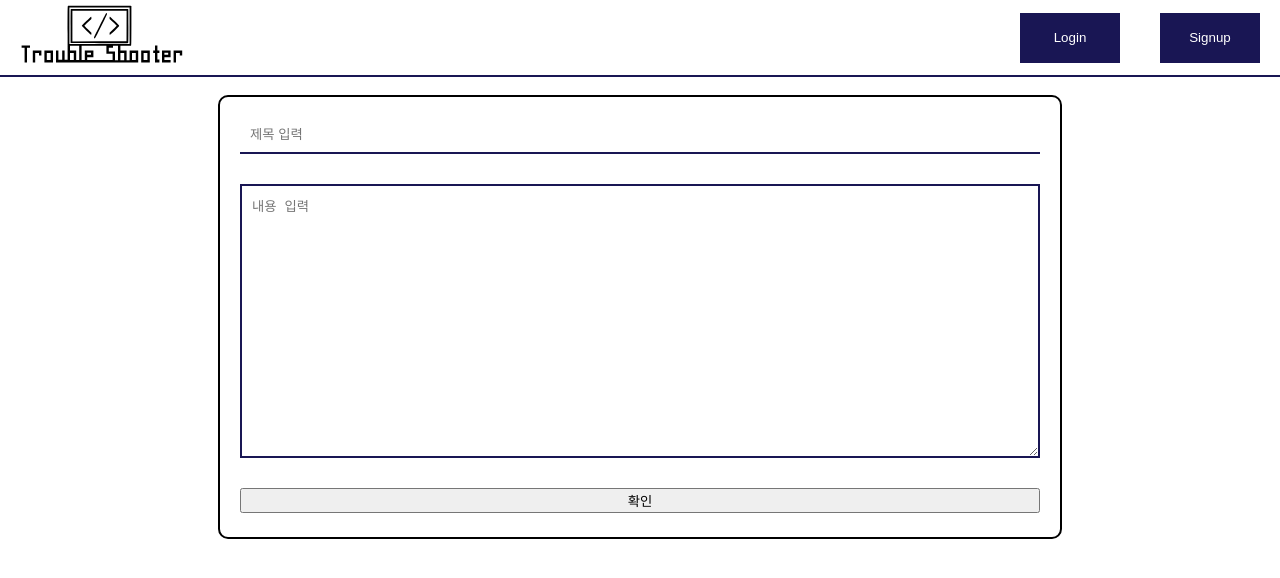
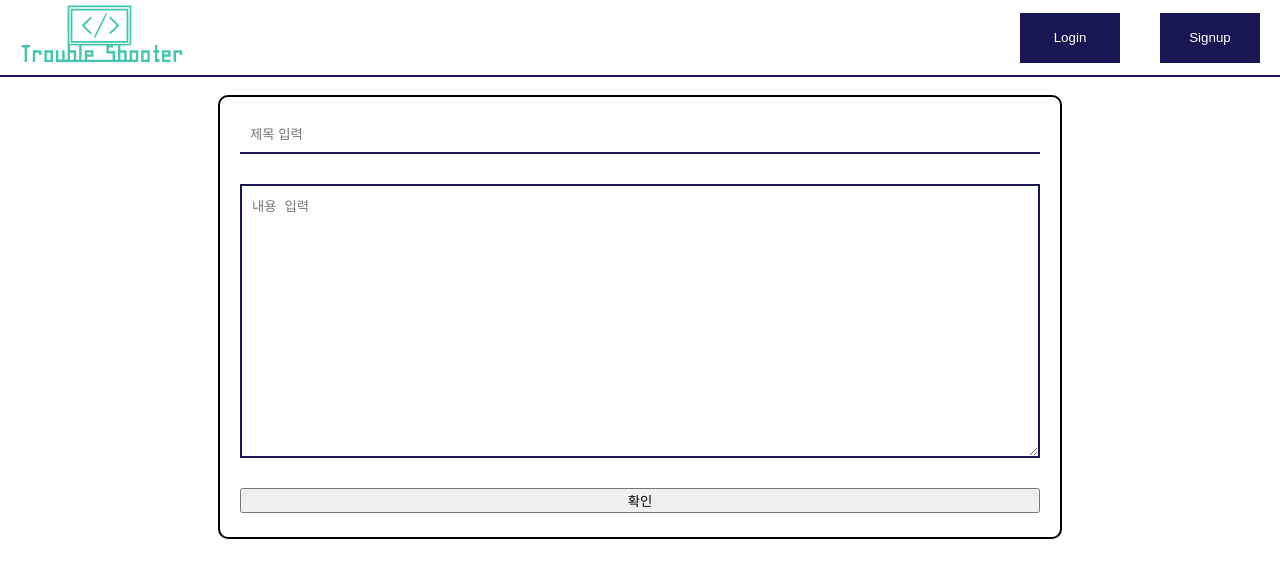
Before and after one commit to suno0140/FE-mini-project-1, a React (Create React App) app: page /posting in a window 1280 px wide. Shown: the top 578 px of the page. Built offline with nearby package versions, Linux system fonts and the light colour scheme.

Commit message:
Add : Button Component

```diff
--- /dev/null
+++ b/src/components/Button.js
@@ -0,0 +1,23 @@
+import React from "react"
+import styled from "styled-components"
+
+const StBtn = styled.button`
+  border: none;
+  background-color: var(--color2);
+  color: white;
+  &:hover{
+    background-color: white;
+    color: Black;
+    border: 3px solid var(--color2);
+  }
+`
+
+const Button = (props) => {
+  return (
+    <StBtn className = {props.className} onClick={props.Click}>
+      {props.children}
+    </StBtn>
+  )
+}
+
+export default Button;
--- a/src/shared/Layout.js
+++ b/src/shared/Layout.js
@@ -1,12 +1,13 @@
 import React from "react";
 import { Link } from "react-router-dom";
 import styled from "styled-components";
-import icon from "../img/TS_icon.svg"
+import Button from "../components/Button";
+import {ReactComponent as icon } from "../img/TS_icon.svg"
 
 function Header() {
   return (
     <HeadLine>
-      <TestLink to="/"><IconImg src={icon}/></TestLink>
+      <TestLink to="/"><IconImg /></TestLink>
       <BtnBox>
         <HeadBtn to="login">Login</HeadBtn>
         <HeadBtn to="signup">Signup</HeadBtn>
@@ -51,21 +52,16 @@ const TestLink = styled(Link)`
   color:var(--color2);
 `
 
-const IconImg = styled.img`
+const IconImg = styled(icon)`
   align-content: center;
   background-size: cover;
   width: 200px;
+  & path{
+    fill: var(--color1);
+  }
 `
-const HeadBtn = styled.button`
-  border: none;
-  background-color: var(--color2);
+const HeadBtn = styled(Button)`
   height: 50px;
   width: 100px;
-  color: white;
   margin: 20px;
-  &:hover{
-    background-color: white;
-    color: Black;
-    border: 3px solid var(--color2);
-  }
 `
```
Also changed, not shown: src/components/PostForm.js (+0 -16 lines).
